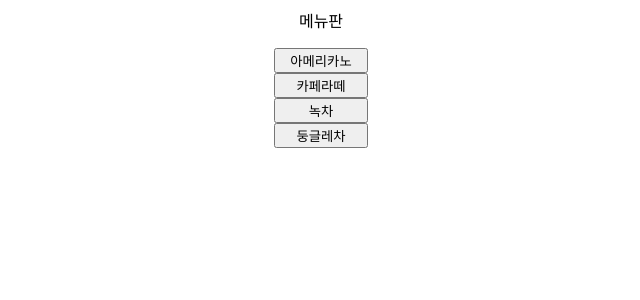
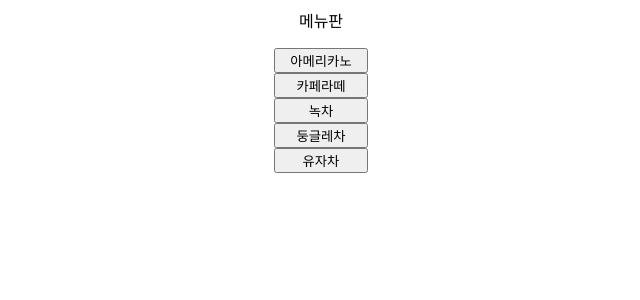
Before and after one commit to si-yeon-12/david, a Flask app: template templates/menu.html in a window 1280 px wide. Shown: the top 300 px of the page, without its empty margins (319-959 px from the left). Run offline with Flask 3, Linux system fonts and the light colour scheme; the template is opened without the code that fills it, so the values that code supplies are empty.

Commit message:
menu.html에 유자차 메뉴 추가

```diff
--- a/templates/menu.html
+++ b/templates/menu.html
@@ -10,7 +10,8 @@
             <button name="menu1" style="width:70pt;">아메리카노</button><br>
             <button name="menu2" style="width:70pt;">카페라떼</button><br>
             <button name="menu2" style="width:70pt;">녹차</button><br>
-            <button name="menu2" style="width:70pt;">둥글레차</button>
+            <button name="menu2" style="width:70pt;">둥글레차</button><br>
+            <button name="menu2" style="width:70pt;">유자차</button>
         </p>
     </center>
 </body>
```
